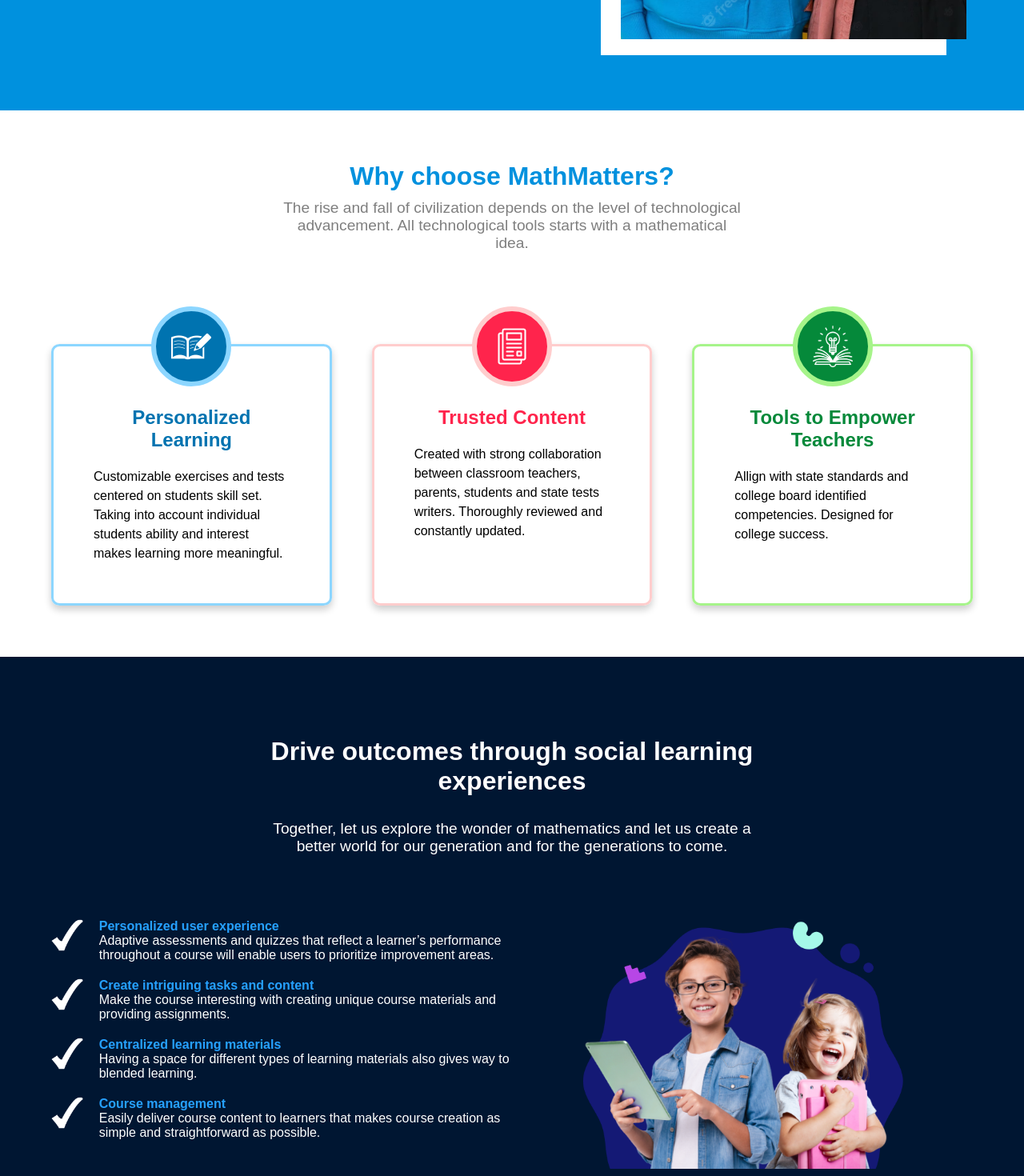
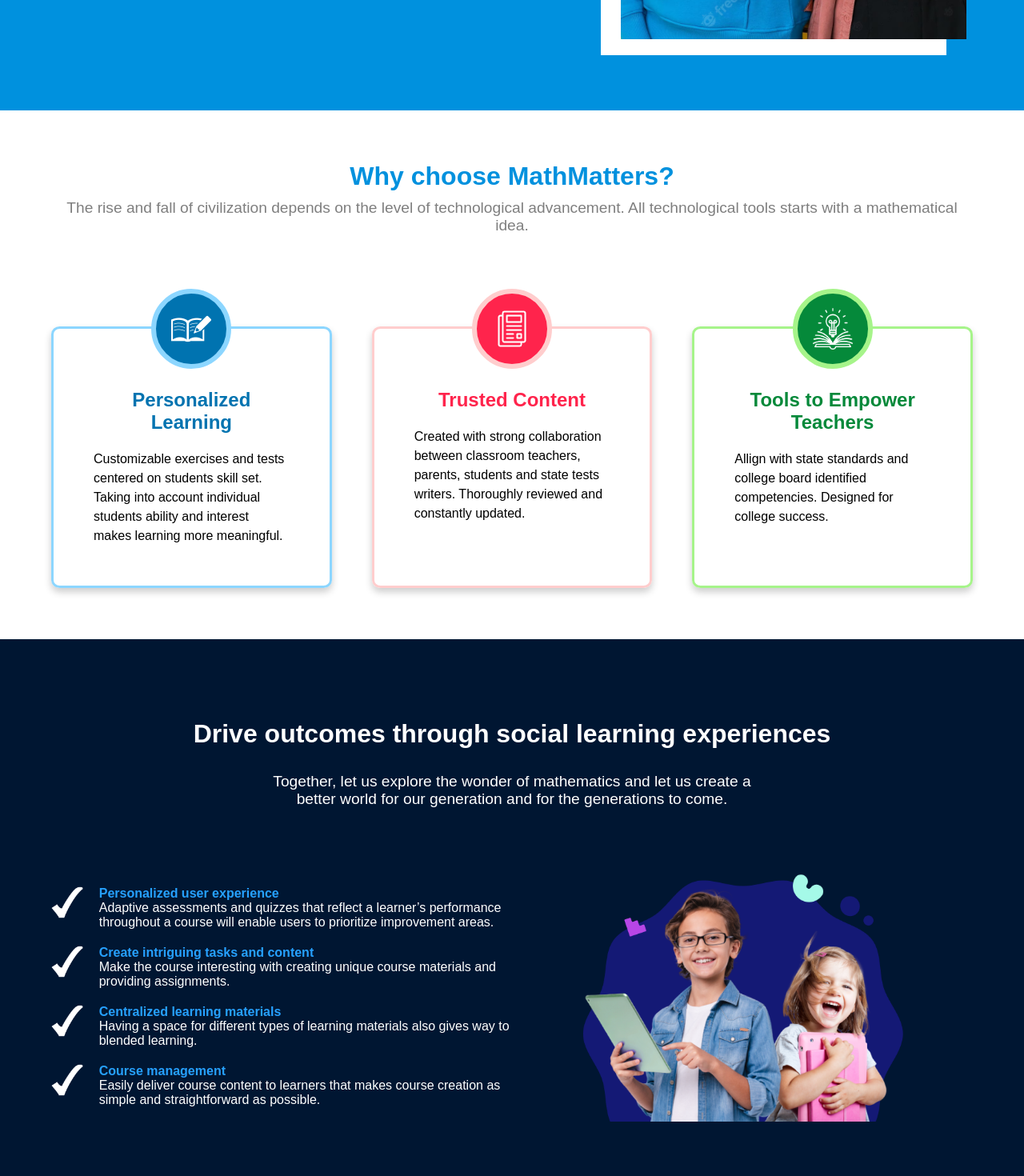
Before and after one commit to pauljor1499/react-cms, a React (Create React App) app: page / in a window 1280 px wide. Shown: the part 640-2110 px from the top of the page at 80% size. Built offline with nearby package versions, Linux system fonts and the light colour scheme.

Commit message:
update landing page

```diff
--- a/src/components/main/landing_page/sections/fifth_section/FifthSection.jsx
+++ b/src/components/main/landing_page/sections/fifth_section/FifthSection.jsx
@@ -1,7 +1,7 @@
 import React from "react";
 import Button from "@mui/material/Button";
 import { createTheme, ThemeProvider } from "@mui/material/styles";
-import "./FifthSection.css";
+import "./FifthSection.scss";
 
 const theme = createTheme({
     palette: {
--- a/src/components/main/landing_page/sections/first_section/FirstSection.jsx
+++ b/src/components/main/landing_page/sections/first_section/FirstSection.jsx
@@ -1,5 +1,5 @@
 import React from "react";
-import "./FirstSection.css";
+import "./FirstSection.scss";
 import Button from "@mui/material/Button";
 import BannerImage from "../../../../../assets/landing_page/section_1/banner.jpg";
 
--- a/src/components/main/landing_page/sections/second_section/SecondSection.jsx
+++ b/src/components/main/landing_page/sections/second_section/SecondSection.jsx
@@ -1,5 +1,5 @@
 import React from "react";
-import "./SecondSection.css";
+import "./SecondSection.scss";
 import BookPenIcon from "../../../../../assets/landing_page/section_2/book-pen.png";
 import FilesIcon from "../../../../../assets/landing_page/section_2/files.png";
 import BookBulbIcon from "../../../../../assets/landing_page/section_2/book-bulb.png";
@@ -7,54 +7,51 @@
 const SecondSection = () => {
     return (
         <div className="second-section-content">
-            <div className="section2-content">
             <div className="content-header">
                 <div className="content-title">
                     <h1>Why choose MathMatters?</h1>
                 </div>
                 <div className="content-description">
                     <p>
-                            The rise and fall of civilization depends on the level of technological advancement. All technological tools starts with a
-                            mathematical idea.
+                        The rise and fall of civilization depends on the level of technological
+                        advancement. All technological tools starts with a mathematical idea.
                     </p>
                 </div>
             </div>
             <div className="grid-items">
-                    <div className="item">
                 <div className="section1">
                     <div className="circle">
                         <img src={BookPenIcon} alt="book-pen" />
                     </div>
                     <h2>Personalized Learning</h2>
                     <span>
-                                Customizable exercises and tests centered on students skill set. Taking into account individual students ability and
-                                interest makes learning more meaningful.
+                        Customizable exercises and tests centered on students skill set. Taking into
+                        account individual students ability and interest makes learning more
+                        meaningful.
                     </span>
                 </div>
-                    </div>
 
-                    <div className="item">
                 <div className="section2">
                     <div className="circle">
                         <img src={FilesIcon} alt="files" />
                     </div>
                     <h2>Trusted Content</h2>
                     <span>
-                                Created with strong collaboration between classroom teachers, parents, students and state tests writers. Thoroughly
-                                reviewed and constantly updated.
+                        Created with strong collaboration between classroom teachers, parents,
+                        students and state tests writers. Thoroughly reviewed and constantly
+                        updated.
                     </span>
                 </div>
-                    </div>
 
-                    <div className="item">
                 <div className="section3">
                     <div className="circle">
                         <img src={BookBulbIcon} alt="" />
                     </div>
                     <h2>Tools to Empower Teachers</h2>
-                            <span>Allign with state standards and college board identified competencies. Designed for college success.</span>
-                        </div>
-                    </div>
+                    <span>
+                        Allign with state standards and college board identified competencies.
+                        Designed for college success.
+                    </span>
                 </div>
             </div>
         </div>
--- /dev/null
+++ b/src/components/main/landing_page/sections/second_section/SecondSection.scss
@@ -0,0 +1,113 @@
+.second-section-content {
+    padding: 5%;
+    text-decoration: none;
+    list-style: none;
+    text-transform: initial;
+
+    .content-header {
+        display: flex;
+        flex-direction: column;
+        row-gap: 10px;
+        margin: auto;
+
+        .content-title h1 {
+            width: 100%;
+            color: #0091de;
+            margin: auto;
+            text-align: center;
+            white-space: nowrap;
+        }
+
+        .content-description p {
+            opacity: 50%;
+            text-align: center;
+            font-size: 1.2em;
+        }
+    }
+
+    .grid-items {
+        display: grid;
+        grid-template-columns: 1fr 1fr 1fr;
+        column-gap: 50px;
+        margin-top: 10%;
+
+        h2 {
+            margin-bottom: 20px;
+        }
+
+        .section1 {
+            height: 100%;
+            display: inline-block;
+            padding: 0px 50px 50px 50px;
+            border-radius: 3%;
+            box-shadow: 0px 5px 10px 0px rgba(0, 0, 0, 0.2);
+            border: 3px solid #8cd6ff;
+
+            .circle {
+                width: 100px;
+                height: 100px;
+                border-radius: 50%;
+                background: #0073b0;
+                border: 6px solid #8cd6ff;
+                margin: auto;
+                margin-top: -50px;
+                margin-bottom: 25px;
+
+                display: flex;
+                justify-content: center;
+                align-items: center;
+
+                img {
+                    width: 50px;
+                }
+            }
+
+            h2 {
+                text-align: center;
+                color: #0073b0;
+            }
+
+            span {
+                color: black;
+                line-height: 1.5;
+                text-align: justify;
+            }
+        }
+
+        .section2 {
+            @extend .section1;
+            border: 3px solid #ffcdcd;
+
+            .circle {
+                background: #ff244c;
+                border: 6px solid #ffcdcd;
+
+                img {
+                    width: 50px;
+                }
+            }
+
+            h2 {
+                color: #ff244c;
+            }
+        }
+
+        .section3 {
+            @extend .section1;
+            border: 3px solid #a6f48a;
+
+            .circle {
+                background: #05893a;
+                border: 6px solid #a6f48a;
+
+                img {
+                    width: 50px;
+                }
+            }
+
+            h2 {
+                color: #05893a;
+            }
+        }
+    }
+}
--- a/src/components/main/landing_page/sections/third_section/ThirdSection.css
+++ /dev/null
@@ -1,83 +0,0 @@
-.third-section-content {
-    width: 100%;
-    background-color: #001632;
-    padding: 100px 0px;
-    text-align: center;
-    color: #ffff;
-    display: flex;
-    flex-direction: column;
-    row-gap: 30px;
-}
-
-.third-section-content .content-title h1 {
-    width: 50%;
-    margin: auto;
-    line-height: normal;
-}
-
-.content-description {
-    width: 50%;
-    margin: auto;
-}
-
-.content-details {
-    width: 90%;
-    margin: auto;
-    margin-top: 50px;
-}
-
-.content-description span {
-    font-size: 1.2em;
-    color: #fff;
-}
-
-.content-details {
-    display: flex;
-    justify-content: left;
-}
-
-.content-details .left-details,
-.right-details {
-    flex: 1;
-}
-
-.left-details {
-    text-align: left;
-}
-
-.items {
-    display: flex;
-    flex-direction: column;
-    row-gap: 20px;
-}
-
-.item {
-    display: flex;
-}
-
-.item-details h4 {
-    color: #26a1ff;
-}
-
-.item-details span {
-    color: #fff;
-}
-
-.item-image {
-    flex: 0.5;
-    width: 40px;
-    height: 40px;
-}
-
-.item-image img {
-    width: 100%;
-}
-
-.item-details {
-    flex: 6.5;
-    margin-left: 20px;
-}
-
-.right-details img {
-    width: 70%;
-}
--- a/src/components/main/landing_page/sections/third_section/ThirdSection.jsx
+++ b/src/components/main/landing_page/sections/third_section/ThirdSection.jsx
@@ -1,5 +1,5 @@
 import React from "react";
-import "./ThirdSection.css";
+import "./ThirdSection.scss";
 import CheckIcon from "../../../../../assets/landing_page/section_3/check.png";
 import KidsIcon from "../../../../../assets/landing_page/section_3/kids.png";
 
@@ -11,13 +11,12 @@
             </div>
             <div className="content-description">
                 <span>
-                    Together, let us explore the wonder of mathematics and let us create a better world for our generation and for the generations to
-                    come.
+                    Together, let us explore the wonder of mathematics and let us create a better
+                    world for our generation and for the generations to come.
                 </span>
             </div>
             <div className="content-details">
                 <div className="left-details">
-                    <div className="items">
                     <div className="item">
                         <div className="item-image">
                             <img src={CheckIcon} alt="" />
@@ -25,8 +24,9 @@
                         <div className="item-details">
                             <h4>Personalized user experience</h4>
                             <span>
-                                    Adaptive assessments and quizzes that reflect a learner’s performance throughout a course will enable users to
-                                    prioritize improvement areas.
+                                Adaptive assessments and quizzes that reflect a learner’s
+                                performance throughout a course will enable users to prioritize
+                                improvement areas.
                             </span>
                         </div>
                     </div>
@@ -37,7 +37,11 @@
                         </div>
                         <div className="item-details">
                             <h4>Create intriguing tasks and content</h4>
-                                <span> Make the course interesting with creating unique course materials and providing assignments. </span>
+                            <span>
+                                {" "}
+                                Make the course interesting with creating unique course materials
+                                and providing assignments.{" "}
+                            </span>
                         </div>
                     </div>
 
@@ -47,7 +51,11 @@
                         </div>
                         <div className="item-details">
                             <h4>Centralized learning materials</h4>
-                                <span> Having a space for different types of learning materials also gives way to blended learning. </span>
+                            <span>
+                                {" "}
+                                Having a space for different types of learning materials also gives
+                                way to blended learning.{" "}
+                            </span>
                         </div>
                     </div>
 
@@ -58,9 +66,9 @@
                         <div className="item-details">
                             <h4>Course management</h4>
                             <span>
-                                    Easily deliver course content to learners that makes course creation as simple and straightforward as possible.
+                                Easily deliver course content to learners that makes course creation
+                                as simple and straightforward as possible.
                             </span>
-                            </div>
                         </div>
                     </div>
                 </div>
--- /dev/null
+++ b/src/components/main/landing_page/sections/third_section/ThirdSection.scss
@@ -0,0 +1,74 @@
+.third-section-content {
+    width: 100%;
+    background-color: #001632;
+    padding: 100px 0px;
+    text-align: center;
+    color: #ffff;
+    display: flex;
+    flex-direction: column;
+    row-gap: 30px;
+
+    .content-description {
+        width: 50%;
+        margin: auto;
+
+        span {
+            font-size: 1.2em;
+        }
+    }
+
+    .content-details {
+        width: 100%;
+        padding: 0 5%;
+        margin-top: 50px;
+        display: flex;
+        align-items: center;
+
+        .left-details {
+            flex: 1;
+            text-align: left;
+
+            display: flex;
+            flex-direction: column;
+            row-gap: 20px;
+
+            .item {
+                display: flex;
+
+                .item-image {
+                    flex: 0.5;
+                    width: 40px;
+                    height: 40px;
+
+                    img {
+                        width: 100%;
+                    }
+                }
+
+                .item-details {
+                    flex: 6.5;
+                    margin-left: 20px;
+
+                    h4 {
+                        color: #26a1ff;
+                    }
+
+                    span {
+                        color: #fff;
+                    }
+                }
+            }
+        }
+
+        .right-details {
+            @extend .left-details;
+            display: flex;
+            justify-content: center;
+            align-items: center;
+
+            img {
+                width: 70%;
+            }
+        }
+    }
+}
```
Also changed, not shown: src/components/main/landing_page/sections/fifth_section/FifthSection.scss (added, +31 -0 lines), src/components/main/landing_page/sections/first_section/FirstSection.css (deleted, +0 -49 lines), src/components/main/landing_page/sections/first_section/FirstSection.scss (added, +48 -0 lines), src/components/main/landing_page/sections/fourth_section/FourthSection.css (deleted), src/components/main/landing_page/sections/fourth_section/FourthSection.scss (added). Lines whose indentation alone changed are shown as unchanged.
